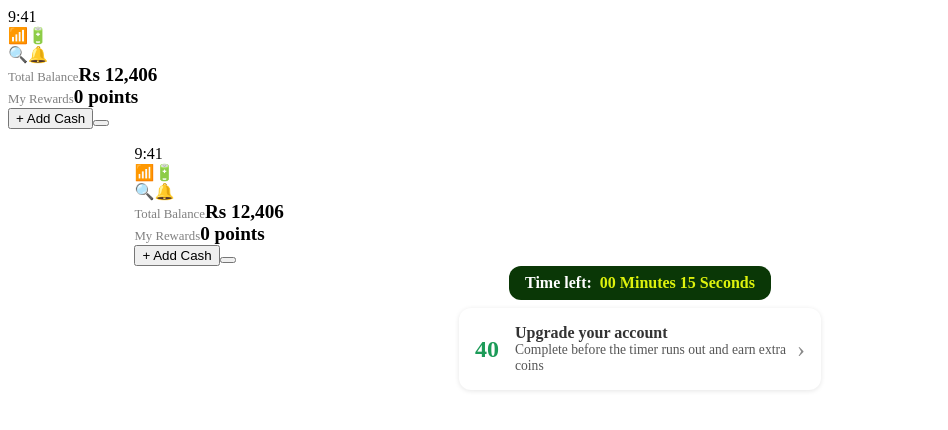
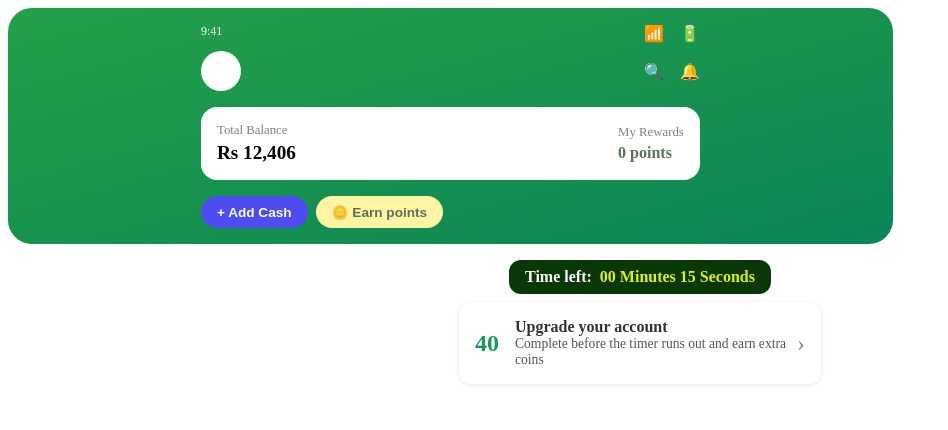
Before and after one commit to ObieandI/paypipe-fe-reward-exercise, a Next.js app: page / in a window 1280 px wide. Shown: the top 430 px of the page, without its empty margins (0-948 px from the left). Built offline with nearby package versions, Linux system fonts and the light colour scheme.

Commit message:
Header Fixes

```diff
--- a/app/page.tsx
+++ b/app/page.tsx
@@ -5,7 +5,6 @@ import { useDispatch, useSelector } from 'react-redux';
 import UpgradeModal from '@/components/UpgradeModal';
 import TaskCompleteModal from '@/components/TaskCompleteModal';
 import CountdownCard from '@/components/CountdownCard';
-import Header from '@/components/Header'; // ✅ import the header here
 import { incrementBy } from '@/store/rewardSlice';
 import { RootState } from '@/store';
 
@@ -38,10 +37,14 @@ export default function Page() {
 
   return (
     <main className="page-container">
-      <Header />
+      {/* Header is now handled globally in ClientLayout */}
 
       {!showUpgradeModal && !showCompleteModal && !hasUpgraded && (
         <CountdownCard onClick={handleUpgradeClick} />
+      )}
+
+      {(showUpgradeModal || showCompleteModal) && (
+        <div className="modal-backdrop" />
       )}
 
       {showUpgradeModal && (
--- a/components/Header/Header.module.css
+++ b/components/Header/Header.module.css
@@ -1,18 +1,30 @@
-.header-container {
+.headerContainer {
+  width: 70%;
   background: linear-gradient(to bottom right, #24a148, #0b8457);
   color: white;
-  padding: 1rem;
-  border-radius: 0 0 1.5rem 1.5rem;
+  padding: 1rem 0;
+  border-radius: 1.5rem;
+  justify-content: center;
 }
 
-.status-bar {
+/* ✅ NEW: this centers the content and limits its width */
+.headerContent {
+  width: 60%;
+  max-width: 1440px;
+  min-width: 320px;
+  margin: 0 auto;
+  padding: 0 1rem;
+  box-sizing: border-box;
+}
+
+.statusBar {
   display: flex;
   justify-content: space-between;
   font-size: 0.75rem;
   margin-bottom: 0.5rem;
 }
 
-.middle-row {
+.middleRow {
   display: flex;
   justify-content: space-between;
   align-items: center;
@@ -27,12 +39,13 @@
   overflow: hidden;
 }
 
-.icon-row {
+.iconRow {
   display: flex;
   gap: 1rem;
+  font-size: 1rem;
 }
 
-.summary-card {
+.summaryCard {
   background-color: white;
   color: black;
   padding: 1rem;
@@ -42,7 +55,7 @@
   align-items: center;
 }
 
-.summary-column {
+.summaryColumn {
   display: flex;
   flex-direction: column;
 }
@@ -65,13 +78,13 @@
   margin-top: 0.25rem;
 }
 
-.button-row {
+.buttonRow {
   display: flex;
   gap: 0.5rem;
   margin-top: 1rem;
 }
 
-.card-button {
+.cardButton {
   padding: 0.5rem 1rem;
   font-size: 0.85rem;
   border: none;
@@ -80,12 +93,12 @@
   font-weight: 600;
 }
 
-.cash-button {
+.cashButton {
   background-color: #4e4cf0;
   color: white;
 }
 
-.points-button {
+.pointsButton {
   background-color: #fff3a4;
   color: #5b7259;
 }
--- a/components/Header/index.tsx
+++ b/components/Header/index.tsx
@@ -4,49 +4,49 @@ import { useSelector } from 'react-redux';
 import styles from './Header.module.css';
 import { RootState } from '@/store';
 
-
 export default function Header() {
   const rewardPoints = useSelector((state: RootState) => state.reward.points);
 
   return (
-    <header className={styles.headerWrapper}>
-      {/* Top row: Time + Icons */}
-      <div className={styles.topRow}>
-        <span className={styles.time}>9:41</span>
-        <div className={styles.topIcons}>
-          <span className={styles.icon}>📶</span>
-          <span className={styles.icon}>🔋</span>
+<header className={styles.headerContainer}>
+  <div className={styles.headerContent}>
+      {/* Top bar with time and status icons */}
+      <div className={styles.statusBar}>
+        <span>9:41</span>
+        <div className={styles.iconRow}>
+          <span role="img" aria-label="signal">📶</span>
+          <span role="img" aria-label="battery">🔋</span>
         </div>
       </div>
 
-      {/* Middle row: Profile + Search + Bell */}
+      {/* Middle row with avatar and action icons */}
       <div className={styles.middleRow}>
-        <div className={styles.profilePhoto}></div>
-        <div className={styles.middleIcons}>
-          <span className={styles.icon}>🔍</span>
-          <span className={styles.icon}>🔔</span>
+        <div className={styles.profile}></div>
+        <div className={styles.iconRow}>
+          <span role="img" aria-label="search">🔍</span>
+          <span role="img" aria-label="bell">🔔</span>
         </div>
       </div>
 
-      {/* Bottom row: Balance & Rewards */}
-      <div className={styles.balanceCard}>
-        <div className={styles.balanceRow}>
-          <div className={styles.balanceItem}>
+      {/* Balance and Rewards summary */}
+      <div className={styles.summaryCard}>
+        <div className={styles.summaryColumn}>
           <span className={styles.label}>Total Balance</span>
           <span className={styles.amount}>Rs <strong>12,406</strong></span>
         </div>
-          <div className={styles.balanceItem}>
+        <div className={styles.summaryColumn}>
           <span className={styles.label}>My Rewards</span>
-            <span className={styles.amount}>
-              <strong>{rewardPoints}</strong> points
-            </span>
+          <span className={styles.points}><strong>{rewardPoints}</strong> points</span>
         </div>
       </div>
 
-        <div className={styles.actionsRow}>
-          <button className={styles.addCash}>+ Add Cash</button>
-          <button className={styles.earnPoints}>
-            {/* <Image src={coinIcon} alt="coin" width={16} height={16} /> Earn points */}
+      {/* Action buttons */}
+      <div className={styles.buttonRow}>
+        <button className={`${styles.cardButton} ${styles.cashButton}`}>
+          + Add Cash
+        </button>
+        <button className={`${styles.cardButton} ${styles.pointsButton}`}>
+          🪙 Earn points
         </button>
         </div>
       </div>
--- a/components/TaskCompleteModal/TaskCompleteModal.module.css
+++ b/components/TaskCompleteModal/TaskCompleteModal.module.css
@@ -1,7 +1,10 @@
+.imageWrapper {
+  position: relative;
+  width: 120px;
+  height: 120px;
+  margin: 0 auto;
+}
+
 .image {
-  width: 50%;
-  max-width: 120px;
-  height: auto;
-  display: block;
-  align-self: center;
+  object-fit: contain;
 }
--- a/styles/globals.css
+++ b/styles/globals.css
@@ -159,3 +159,13 @@
 .global-button:hover {
   background-color: #f3f3f3;
 }
+
+.modal-backdrop {
+  position: fixed;
+  top: 0;
+  left: 0;
+  width: 100vw;
+  height: 100vh;
+  background: rgba(0, 0, 0, 0.4); /* soft dark overlay */
+  z-index: 1000;
+}
```
Lines whose indentation alone changed are shown as unchanged.
